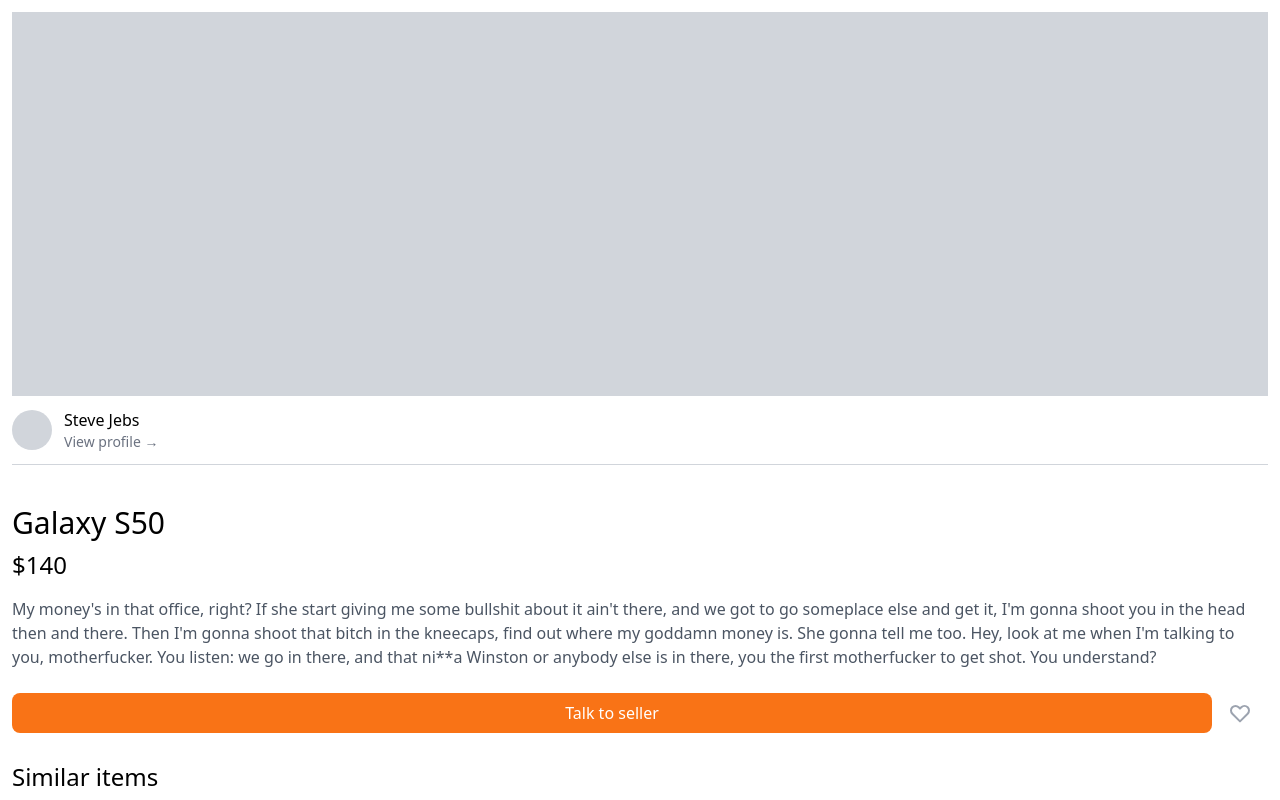
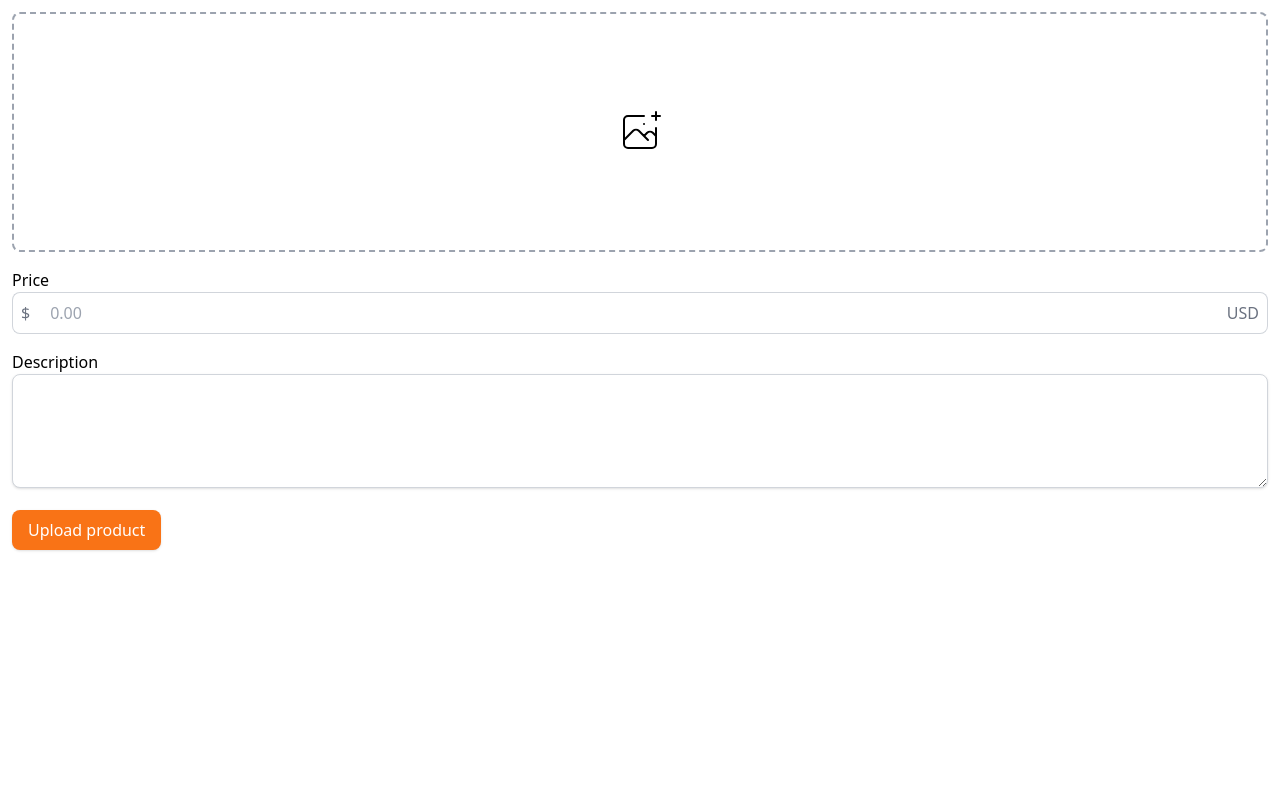
Before and after one commit to sorious77/carrot-market, a Next.js app: page /items/upload in a window 1280 px wide. Shown: the top 800 px of the page. Built offline with nearby package versions, Linux system fonts and the light colour scheme.

Commit message:
#5.5 Upload Item

```diff
--- /dev/null
+++ b/pages/items/upload.tsx
@@ -0,0 +1,60 @@
+import type { NextPage } from "next";
+
+const Upload: NextPage = () => {
+  return (
+    <div className="p-3">
+      <div>
+        <div className="border-2 border-gray-400 border-dashed rounded-lg h-60 flex items-center justify-center cursor-pointer hover:border-orange-500 hover:text-orange-500">
+          <label>
+            <svg
+              className="h-12 w-12"
+              stroke="currentColor"
+              fill="none"
+              viewBox="0 0 48 48"
+              aria-hidden="true"
+            >
+              <path
+                d="M28 8H12a4 4 0 00-4 4v20m32-12v8m0 0v8a4 4 0 01-4 4H12a4 4 0 01-4-4v-4m32-4l-3.172-3.172a4 4 0 00-5.656 0L28 28M8 32l9.172-9.172a4 4 0 015.656 0L28 28m0 0l4 4m4-24h8m-4-4v8m-12 4h.02"
+                strokeWidth={2}
+                strokeLinecap="round"
+                strokeLinejoin="round"
+              />
+            </svg>
+
+            <input type="file" className="hidden" />
+          </label>
+        </div>
+      </div>
+      <div className="mt-4">
+        <label>Price</label>
+        <div className="flex items-center">
+          <div className="border border-gray-300 p-2 rounded-l-lg border-r-0 select-none text-gray-500">
+            <span>$</span>
+          </div>
+          <input
+            type="text"
+            placeholder="0.00"
+            className="border border-gray-300 border-x-0 w-full placeholder-gray-400 focus:outline-none focus:ring-orange-500 focus:border-orange-500 focus:border"
+          />
+          <div className="border border-gray-300 p-2 rounded-r-lg border-l-0 select-none text-gray-500">
+            <span>USD</span>
+          </div>
+        </div>
+      </div>
+      <div className="mt-4">
+        <label>Description</label>
+        <div>
+          <textarea
+            rows={4}
+            className="w-full border border-gray-300 shadow rounded-lg focus:ring-orange-500 focus:border-orange-500"
+          />
+        </div>
+      </div>
+      <button className="mt-4 bg-orange-500 text-white px-4 py-2 rounded-lg shadow hover:bg-orange-600">
+        Upload product
+      </button>
+    </div>
+  );
+};
+
+export default Upload;
```
